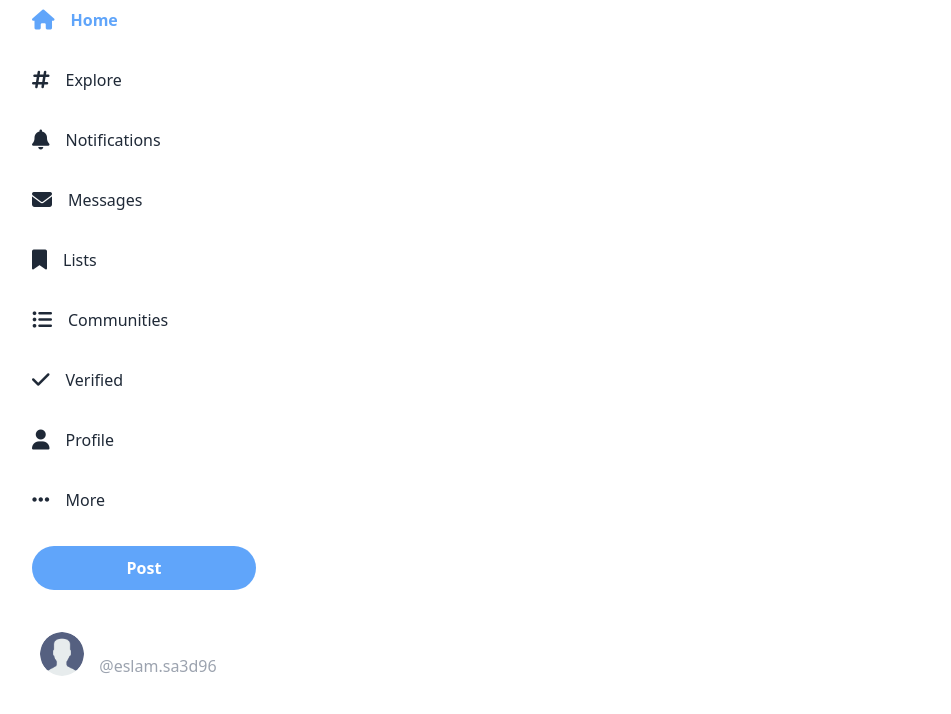
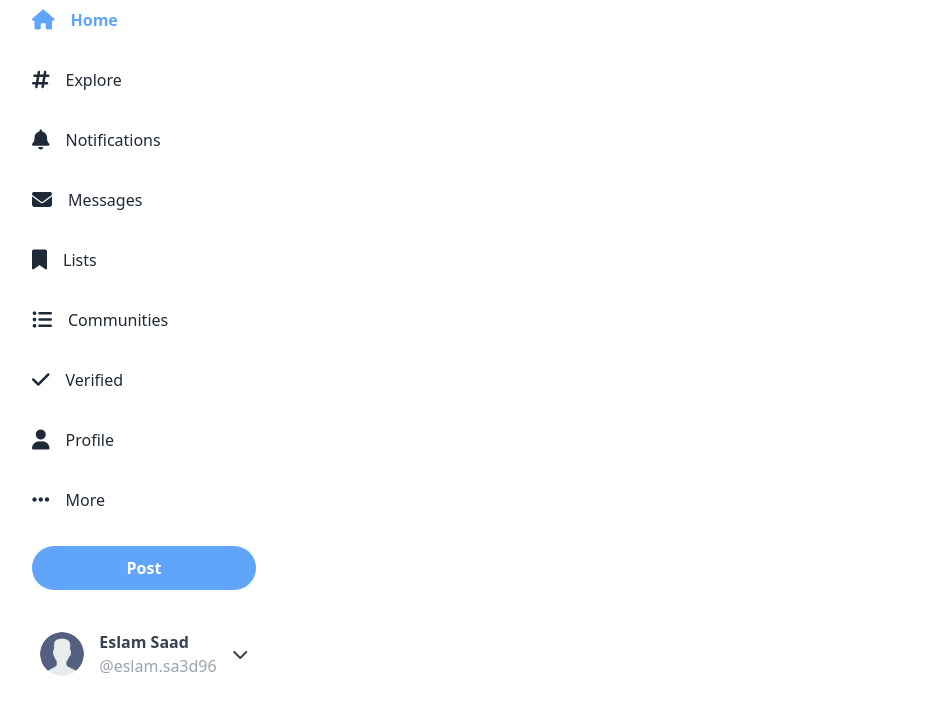
Before and after one commit to EslamSad3/twitter-clone, a website: page index.html in a window 1280 px wide. Shown: the part 70-784 px from the top of the page, without its empty margins (8-959 px from the left). Drawn offline with Linux system fonts and the light colour scheme.

Commit message:
Twitter-clone

```diff
--- a/index.html
+++ b/index.html
@@ -13,7 +13,7 @@
     />
     <link rel="stylesheet" href="./dist.css" />
   </head>
-  <body class="bg-white dark:bg-dim-900">
+  <body class="bg-white dark:bg-dim-900 dark:text-white text-gray-700">
     <div class="container mx-auto h-screen flex xl:max-w-[1200px]">
       <!-- LEFT -->
       <div class="xl:w-1/5 w-20 h-full flex flex-col xl:pr-4">
@@ -72,7 +72,7 @@
         <!-- Button -->
 
         <!-- Account -->
-        <div class=" text-white flex justify-around items-center mb-10 ">
+        <div class="  flex justify-around items-center mb-10 ">
           <div class="">
             <img
               src="./imgs/user.png"
@@ -91,7 +91,10 @@
       </div>
 
       <!-- Middle -->
-      <div class="w-full xl:w-1/2 h-screen overflow-y-auto">Middle</div>
+      <div class="w-full xl:w-1/2 h-screen overflow-y-auto">
+
+
+      </div>
 
       <!-- RIGHT -->
       <div class="hidden w-[30%] xl:block">RIGHT</div>
```
Also changed, not shown: dist.css.
